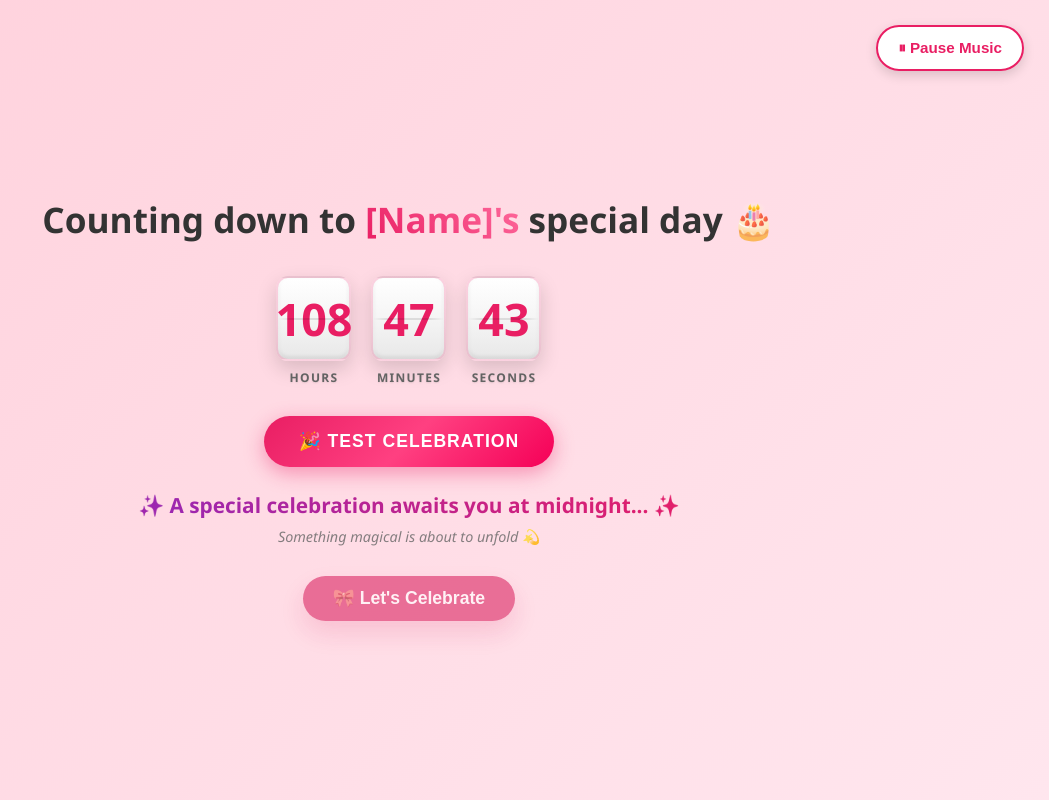
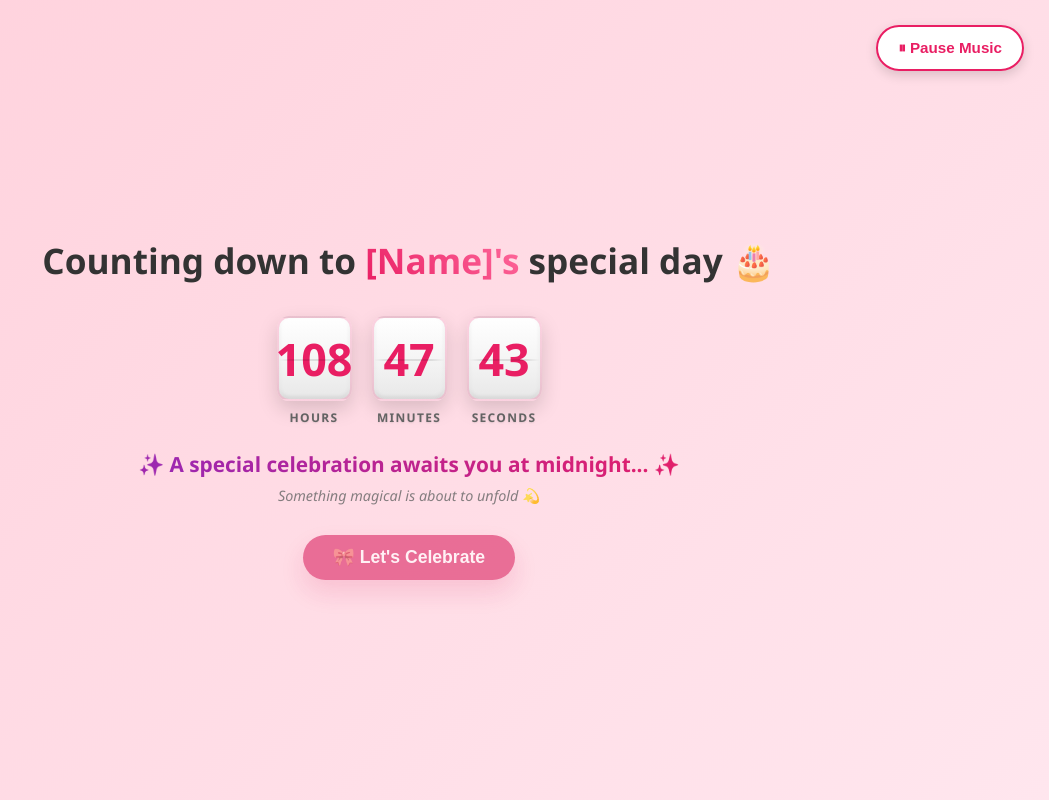
Before and after one commit to Aftab9121999/AH_Birthday1, a React (Vite) app: page / in a window 1280 px wide. Shown: the whole page, without its empty margins (231-1280 px from the left). Built offline with nearby package versions, Linux system fonts and the light colour scheme.

Commit message:
Update Countdown.jsx

```diff
--- a/src/components/Countdown.jsx
+++ b/src/components/Countdown.jsx
@@ -98,16 +98,6 @@
           prevValue={prevTime.seconds}
         />
       </div>
-
-      {/* ⚠️ TEST BUTTON - delete it from here⚠️ */}
-      <button
-        className="test-button"
-        onClick={onBirthdayReached}
-        title="Skip countdown and see celebration"
-      >
-        🎉 Test Celebration
-      </button>
-      {/* ⚠️ END TEST BUTTON - DELETE UP TO HERE ⚠️ */}
     </section>
   );
 }
```
